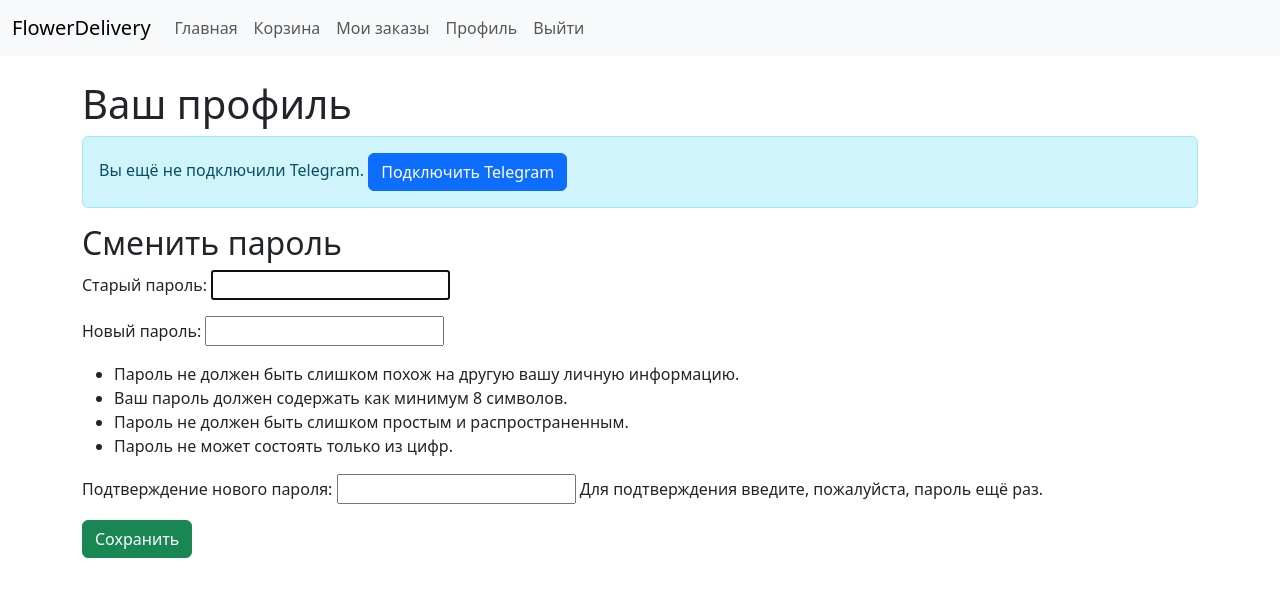
After one commit to Inna-ZCod/FlowerDelivery, a Django app: page /profile/ in a window 1280 px wide. The commit adds this page. Shown: the top 597 px of the page. Run offline with Django 5.2, Linux system fonts and the light colour scheme; the visitor is signed in with stand-in values (Sample User, id 1); data that the repository does not hold is empty.

Commit message:
added profil.html
Добавлен профиль пользователя

```diff
--- a/flower_delivery/main/templates/base.html
+++ b/flower_delivery/main/templates/base.html
@@ -17,9 +17,9 @@
            </button>
            <div class="collapse navbar-collapse" id="navbarNav">
                <ul class="navbar-nav">
-<!--                   <li class="nav-item">-->
-<!--                       <a class="nav-link" href="{% url 'catalog' %}">Каталог</a>-->
-<!--                   </li>-->
+                   <li class="nav-item">
+                       <a class="nav-link" href="{% url 'catalog' %}">Главная</a>
+                   </li>
                    <li class="nav-item">
                         <a class="nav-link" href="{% url 'cart' %}">
                             Корзина
@@ -32,6 +32,9 @@
                        <a class="nav-link" href="{% url 'user_orders' %}">Мои заказы</a>
                    </li>
                    {% if user.is_authenticated %}
+                    <li class="nav-item">
+                        <a class="nav-link" href="{% url 'profile' %}">Профиль</a>
+                    </li>
                     <li class="nav-item">
                         <a class="nav-link" href="{% url 'logout' %}">Выйти</a>
                     </li>
--- a/flower_delivery/main/templates/main/connect_bot.html
+++ b/flower_delivery/main/templates/main/connect_bot.html
@@ -6,7 +6,7 @@
 {% block content %}
     <h1>Подключение Telegram</h1>
     <p>Нажмите кнопку, чтобы подключить Telegram-бота:</p>
-    <a href="https://t.me/FlowerDeliveryHelperBot?start={{ request.user.id }}">
+    <a href="https://t.me/FlowerDeliveryHelperBot?start={{ request.user.id }}" target="_blank" rel="noopener noreferrer">
         <button>Подключить Telegram</button>
     </a>
 {% endblock %}
--- /dev/null
+++ b/flower_delivery/main/templates/main/profile.html
@@ -0,0 +1,21 @@
+{% extends 'base.html' %}
+{% block title %}Профиль{% endblock %}
+{% block content %}
+<h1>Ваш профиль</h1>
+
+{% if not user.telegram_chat_id %}
+    <div class="alert alert-info">
+        Вы ещё не подключили Telegram.
+        <a class="btn btn-primary" href="https://t.me/FlowerDeliveryHelperBot?start={{ user.id }}" target="_blank" rel="noopener noreferrer">
+            Подключить Telegram
+        </a>
+    </div>
+{% endif %}
+
+<h2>Сменить пароль</h2>
+<form method="post">
+    {% csrf_token %}
+    {{ password_form.as_p }}
+    <button type="submit" class="btn btn-success">Сохранить</button>
+</form>
+{% endblock %}
--- a/flower_delivery/main/urls.py
+++ b/flower_delivery/main/urls.py
@@ -19,4 +19,5 @@ urlpatterns = [
     path('logout/', views.logout_user, name='logout'), # Выход из аккаунта
     path('cart/confirm/', views.confirm_order, name='confirm_order'), # Новый маршрут для подтверждения заказа
     path('cart/remove/<int:cart_item_id>/', views.delete_cart_item, name='remove_from_cart'), # Удаление товара из корзины
+    path('profile/', views.profile, name='profile'), # Профиль пользователя
 ]
--- a/flower_delivery/main/views.py
+++ b/flower_delivery/main/views.py
@@ -1,7 +1,8 @@
 from django.shortcuts import render, get_object_or_404, redirect
 from django.contrib import messages
 from django.contrib.auth.models import User
-from django.contrib.auth import login, logout
+from django.contrib.auth.forms import PasswordChangeForm
+from django.contrib.auth import login, logout, update_session_auth_hash
 from .forms import OrderForm, UserRegistrationForm
 from .models import Product, Cart, Order
 
@@ -156,9 +157,9 @@ def confirm_order(request):
     # Проверяем Telegram ID
     user = request.user
     telegram_chat_id = user.telegram_chat_id
-    if not telegram_chat_id:
-        messages.error(request, "Ваш Telegram не подключён. Подключите Telegram перед оформлением заказа.")
-        return redirect('cart')
+    # if not telegram_chat_id:
+    #     messages.error(request, "Ваш Telegram не подключён. Подключите Telegram перед оформлением заказа.")
+    #     return redirect('cart')
 
     # Создаём отдельный заказ для каждого товара в корзине
     for item in cart_items:
@@ -202,3 +203,18 @@ def user_orders(request):
 def logout_user(request):
     logout(request)  # Завершаем сессию пользователя
     return redirect('home')  # Перенаправляем на главную
+
+
+# Профиль пользователя
+def profile(request):
+    if not request.user.is_authenticated:
+        return redirect('login')
+
+    password_form = PasswordChangeForm(request.user, request.POST or None)
+    if request.method == 'POST' and password_form.is_valid():
+        password_form.save()
+        update_session_auth_hash(request, password_form.user)  # Чтобы не разлогинивало
+        messages.success(request, "Пароль успешно изменён.")
+        return redirect('profile')
+
+    return render(request, 'main/profile.html', {'password_form': password_form})
```
Also changed, not shown: flower_delivery/main/templates/main/order_success.html (+10 -0 lines), flower_delivery/main/templates/main/orders.html (+11 -0 lines).
